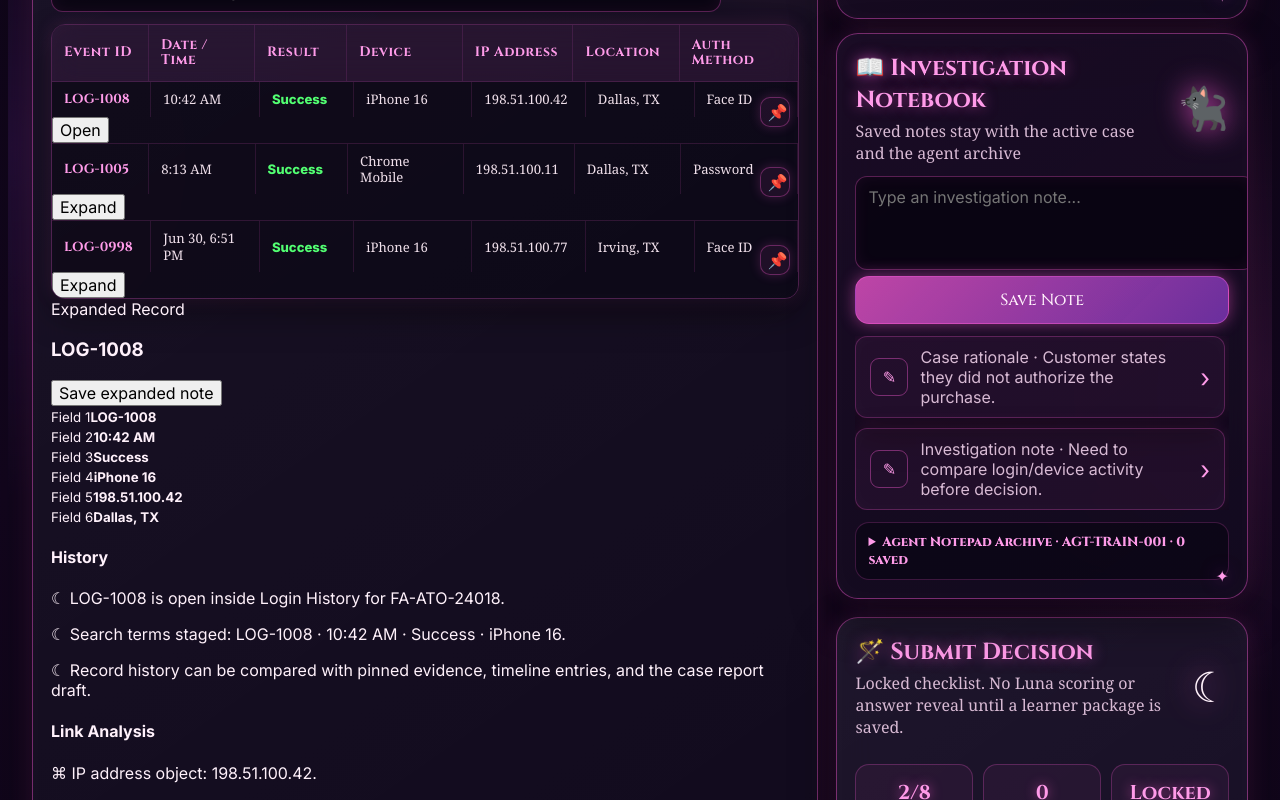
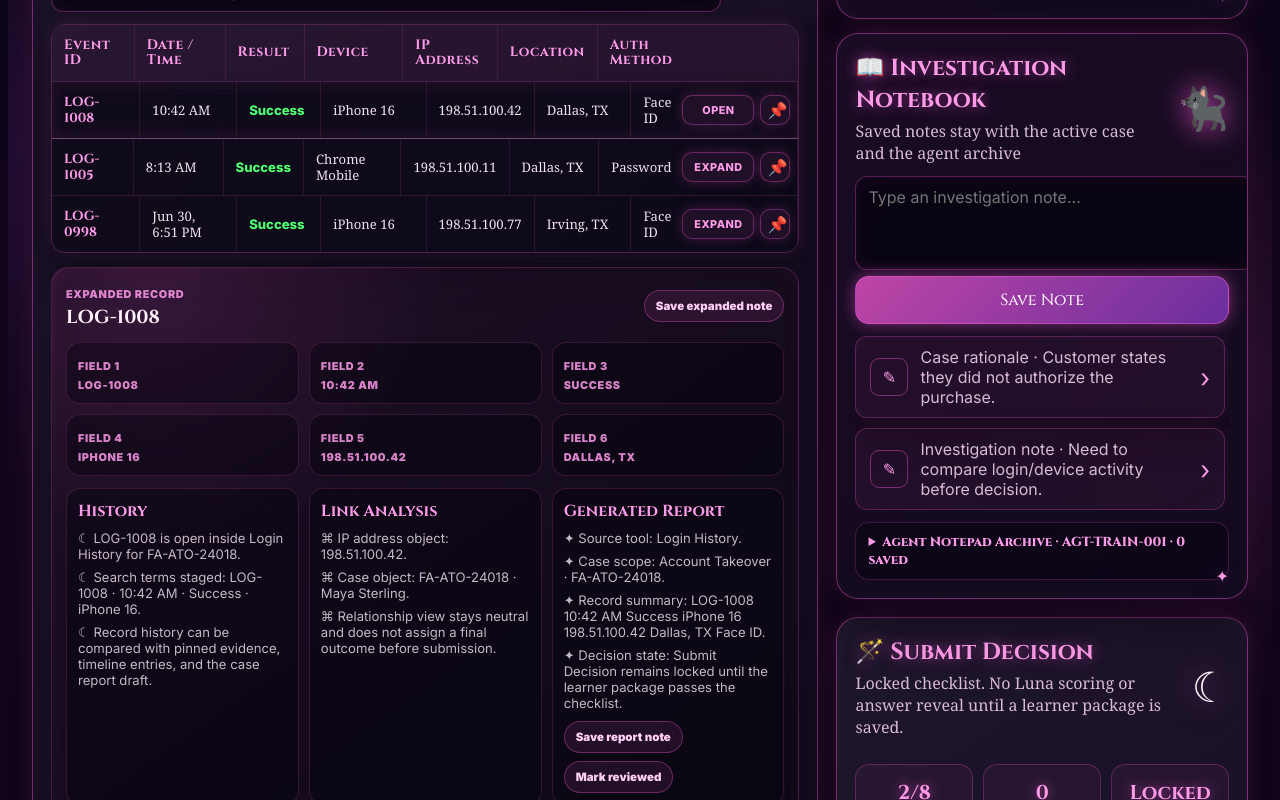
Before and after one commit to iamre2024-debug/fraud-Academy-v1, a React (Vite) app: page / in a window 1280 px wide. Shown: the part 1320-2120 px from the top of the page. Built offline with nearby package versions, Linux system fonts and the light colour scheme.

Commit message:
Style expandable neutral record review panel

```diff
--- a/src/visualFunctional.css
+++ b/src/visualFunctional.css
@@ -147,30 +147,161 @@
   position: relative;
 }
 
-.activity-row span:last-of-type {
-  padding-right: 44px;
+.activity-row.expanded {
+  border-color: rgba(255, 155, 233, 0.42);
+  box-shadow: inset 0 0 18px rgba(255, 92, 218, 0.1);
 }
 
-.row-pin-button {
+.activity-row span:last-of-type {
+  padding-right: 126px;
+}
+
+.row-action-group {
   position: absolute;
   right: 8px;
   top: 50%;
   transform: translateY(-50%);
-  width: 30px;
-  height: 30px;
+  display: flex;
+  gap: 6px;
+  align-items: center;
+}
+
+.row-expand-button,
+.row-pin-button {
   display: grid;
   place-items: center;
   border: 1px solid rgba(255, 92, 218, 0.32);
   border-radius: 10px;
   background: rgba(255, 92, 218, 0.08);
   color: #ff9be9;
+  font-weight: 800;
   box-shadow: 0 0 12px rgba(255, 92, 218, 0.2);
 }
 
+.row-expand-button {
+  min-width: 72px;
+  height: 30px;
+  padding: 0 10px;
+  font-size: 0.68rem;
+  text-transform: uppercase;
+  letter-spacing: 0.04em;
+}
+
+.row-pin-button {
+  width: 30px;
+  height: 30px;
+}
+
+.row-expand-button:hover,
+.row-expand-button:focus-visible,
 .row-pin-button:hover,
 .row-pin-button:focus-visible {
   border-color: rgba(255, 155, 233, 0.74);
   box-shadow: 0 0 16px rgba(255, 92, 218, 0.45);
+}
+
+.record-detail-panel {
+  display: grid;
+  gap: 12px;
+  margin: 14px 0 12px;
+  border: 1px solid rgba(255, 92, 218, 0.22);
+  border-radius: 18px;
+  background:
+    radial-gradient(circle at 14% 0%, rgba(255, 92, 218, 0.12), transparent 34%),
+    linear-gradient(145deg, rgba(255, 92, 218, 0.07), rgba(255, 255, 255, 0.012)),
+    rgba(6, 4, 14, 0.56);
+  padding: 14px;
+  box-shadow: inset 0 0 18px rgba(255, 92, 218, 0.05);
+}
+
+.record-detail-panel.empty {
+  color: rgba(255, 241, 251, 0.76);
+}
+
+.record-detail-panel.empty p {
+  margin: 4px 0 0;
+}
+
+.record-detail-heading {
+  display: flex;
+  justify-content: space-between;
+  gap: 12px;
+  align-items: center;
+}
+
+.record-detail-heading span,
+.record-detail-grid small {
+  color: rgba(255, 155, 233, 0.84);
+  font-size: 0.68rem;
+  font-weight: 900;
+  letter-spacing: 0.06em;
+  text-transform: uppercase;
+}
+
+.record-detail-heading h3 {
+  margin: 3px 0 0;
+  color: #fff1fb;
+  font-family: Cinzel, Georgia, serif;
+}
+
+.record-detail-heading button,
+.record-report-actions button {
+  border: 1px solid rgba(255, 92, 218, 0.32);
+  border-radius: 999px;
+  background: rgba(255, 92, 218, 0.1);
+  color: #ffcff5;
+  padding: 8px 11px;
+  font-size: 0.72rem;
+  font-weight: 900;
+}
+
+.record-detail-grid,
+.record-review-lanes {
+  display: grid;
+  gap: 10px;
+}
+
+.record-detail-grid {
+  grid-template-columns: repeat(3, minmax(0, 1fr));
+}
+
+.record-detail-grid article,
+.record-review-lanes article {
+  border: 1px solid rgba(255, 92, 218, 0.16);
+  border-radius: 14px;
+  background: rgba(6, 4, 14, 0.44);
+  padding: 11px;
+}
+
+.record-detail-grid strong {
+  display: grid;
+  gap: 2px;
+  margin-top: 4px;
+  color: rgba(255, 241, 251, 0.86);
+  font-size: 0.84rem;
+}
+
+.record-review-lanes {
+  grid-template-columns: repeat(3, minmax(0, 1fr));
+}
+
+.record-review-lanes h4 {
+  margin: 0 0 8px;
+  color: #ff9be9;
+  font-family: Cinzel, Georgia, serif;
+}
+
+.record-review-lanes p {
+  margin: 7px 0;
+  color: rgba(255, 241, 251, 0.76);
+  font-size: 0.82rem;
+}
+
+.record-report-actions {
+  display: flex;
+  flex-wrap: wrap;
+  gap: 8px;
+  margin-top: 10px;
 }
 
 .submit-decision-panel {
@@ -563,7 +694,9 @@
   .decision-status-grid,
   .luna-debrief-grid,
   .academy-stat-row,
-  .academy-case-row {
+  .academy-case-row,
+  .record-detail-grid,
+  .record-review-lanes {
     grid-template-columns: 1fr;
   }
 
@@ -589,21 +722,29 @@
   }
 
   .activity-row {
-    padding-bottom: 38px;
+    padding-bottom: 42px;
   }
 
   .activity-row span:nth-child(7) {
     padding-right: 10px;
   }
 
-  .row-pin-button {
+  .row-action-group {
     top: auto;
     right: 10px;
     bottom: 7px;
     transform: none;
+  }
+
+  .row-expand-button,
+  .row-pin-button {
+    height: 28px;
+  }
+
+  .row-pin-button {
     width: auto;
-    min-width: 88px;
-    height: 28px;
+    min-width: 58px;
+    padding-inline: 8px;
   }
 
   .row-pin-button::after {
@@ -611,6 +752,15 @@
     font-size: 0.72rem;
   }
 
+  .record-detail-heading {
+    align-items: stretch;
+    flex-direction: column;
+  }
+
+  .record-report-actions {
+    display: grid;
+  }
+
   .case-progress-score {
     justify-items: start;
     text-align: left;
```
